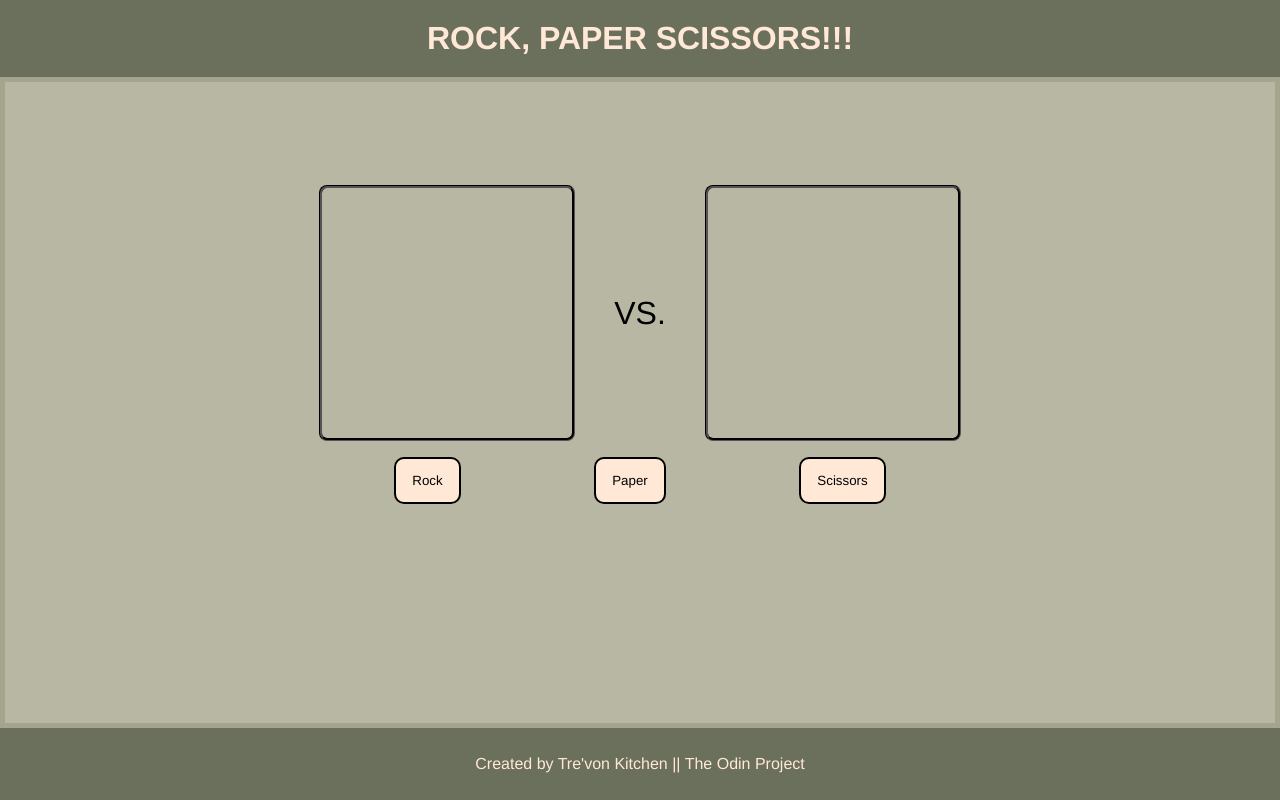
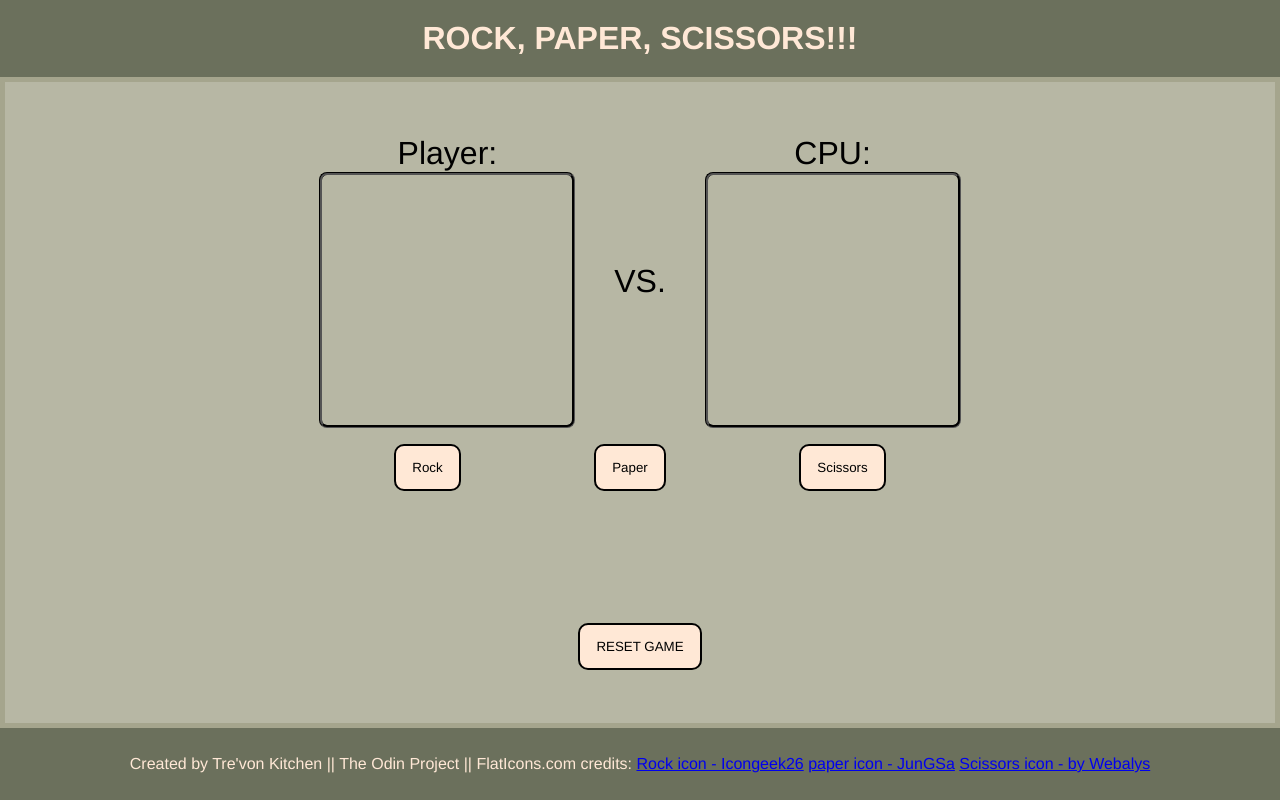
Before and after one commit to trekitch/rock-paper-scissors, a plain HTML site: page index.html in a window 1280 px wide. Drawn offline with Linux system fonts and the light colour scheme.

Commit message:
finished index page

```diff
--- a/index.html
+++ b/index.html
@@ -10,15 +10,23 @@
 </head>
 <body>
     <div class="header">
-        <header>ROCK, PAPER SCISSORS!!!</header>
+        <header>ROCK, PAPER, SCISSORS!!!</header>
     </div>
 
 
     <div id="container">
         <div class="play-area">
-            <div class="player-box"><img alt="" class="player-img"></div>
+            <div>
+                <div>Player:</div>
+                <div class="player-box"><img alt="contains the picture of players selection" class="player-img"></div>
+            </div>
+
             <div><p>VS.</p></div>
-            <div class="computer-box"><img alt="" class="computer-img"></div>
+            <div>
+                <div>CPU:</div>
+                <div class="computer-box"><img alt="contains picture of computer's selction" class="computer-img"></div>
+            </div>
+
         </div>
         <div class="options"></div>
 
@@ -28,10 +36,16 @@
             <div class="gameResult"></div>
         </div>
 
+        <div>
+            <button id="reset">RESET GAME</button>
+        </div>
+
     </div>
 
     <div class="footer">
-        <p>Created by Tre'von Kitchen || The Odin Project</p>
+        <p>Created by Tre'von Kitchen || The Odin Project || FlatIcons.com credits: <a href="https://www.flaticon.com/free-icons/rock" title="rock icons">Rock icon - Icongeek26</a>
+            <a href="https://www.flaticon.com/free-icons/blank-paper" title="blank paper icons">paper icon - JunGSa</a>
+            <a href="https://www.flaticon.com/free-icons/scissors" title="scissors icons">Scissors icon - by Webalys</a></p>
     </div>
 </body>
 </html>
```
